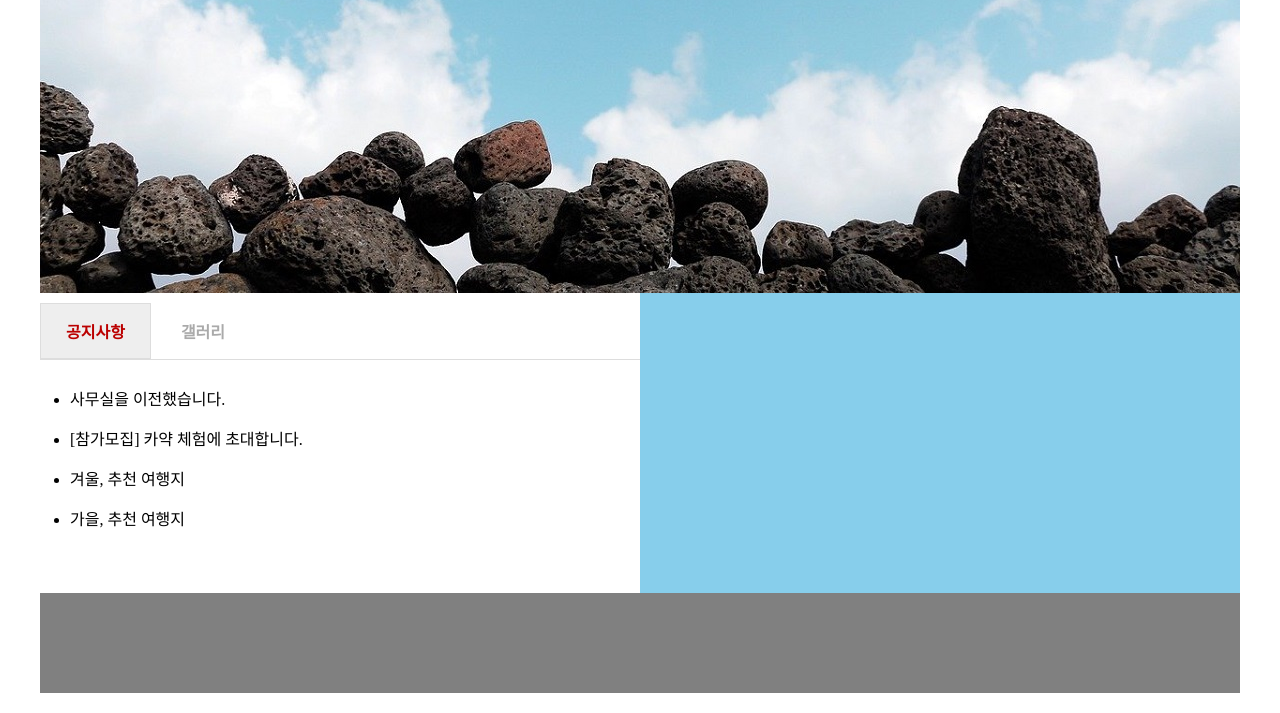
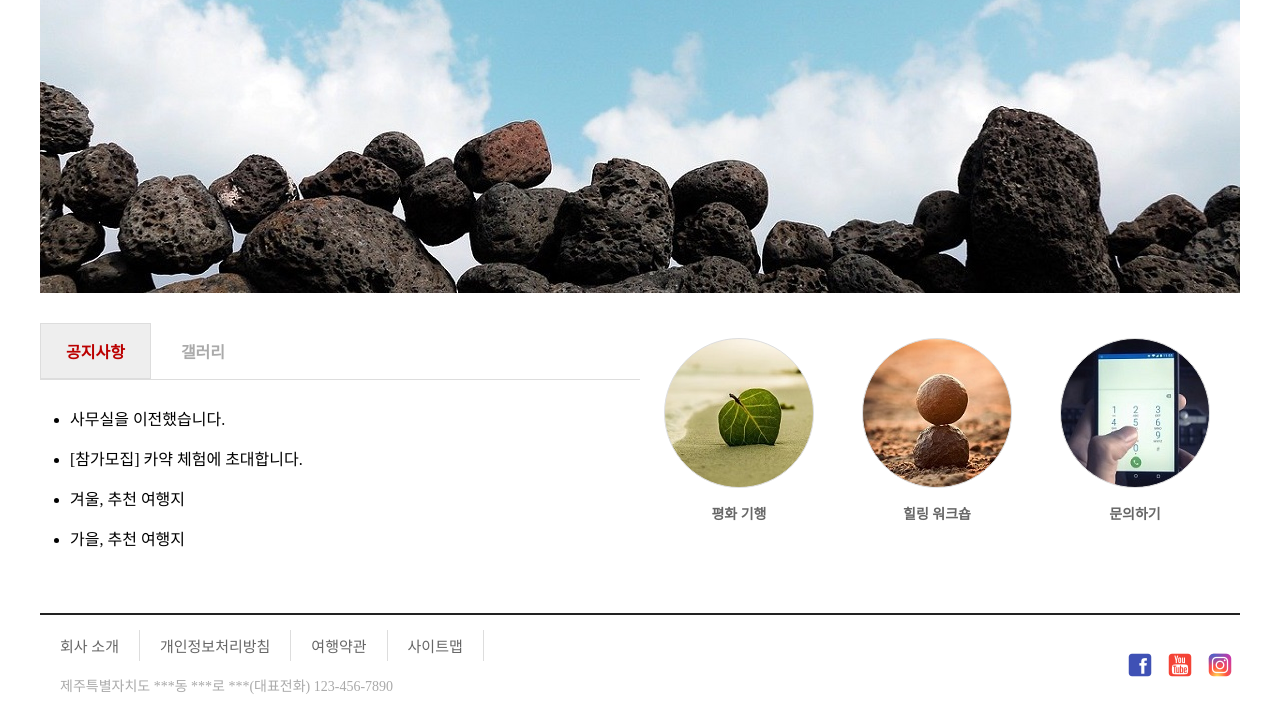
Before and after one commit to junest66/study-web, a plain HTML site: page final_project/index.html in a window 1280 px wide. Shown: the part 107-820 px from the top of the page. Drawn offline with Linux system fonts and the light colour scheme.

Commit message:
Implementing final project

```diff
--- a/final_project/index.html
+++ b/final_project/index.html
@@ -73,12 +73,47 @@
                 </div>
             </div>
             <div id="links">
-
+                <ul>
+                    <li>
+                        <a href ="#">
+                            <span id="quick-icon1"></span>
+                            <p>평화 기행</p>
+                        </a>
+                    </li>
+                    <li>
+                        <a href ="#">
+                            <span id="quick-icon2"></span>
+                            <p>힐링 워크숍</p>
+                        </a>
+                    </li>
+                    <li>
+                        <a href ="#">
+                            <span id="quick-icon3"></span>
+                            <p>문의하기</p>
+                        </a>
+                    </li>
+                </ul>
             </div>
         </div>
-
         <footer>
-
+            <div id="bottomMenu">
+                <ul>
+                    <li><a href="#">회사 소개</a></li>
+                    <li><a href="#">개인정보처리방침</a></li>
+                    <li><a href="#">여행약관</a></li>
+                    <li><a href="#"">사이트맵</a></li>
+                </ul>
+                <div id="sns">
+                    <ul>
+                        <li><a href="#"><img src="images/sns-1.png"</a></li>
+                        <li><a href="#"><img src="images/sns-2.png"</a></li>
+                        <li><a href="#"><img src="images/sns-3.png"</a></li>
+                    </ul>
+                </div>
+            </div>
+            <div id="company">
+                <p>제주특별자치도 ***동 ***로 ***(대표전화) 123-456-7890</p>
+            </div>
         </footer>
     </div>
     <script src="js/slidehow.js"></script>
--- a/final_project/style.css
+++ b/final_project/style.css
@@ -158,6 +158,7 @@ button:focus {
 #contents {
     width: 100%;
     height: 300px;
+    margin-top: 20px;
 }
 
 /* 탭 메뉴 영역 */
@@ -218,12 +219,81 @@ button:focus {
     float: right;
     width: 600px;
     height: 100%;
-    background-color: skyblue;
+    margin-top: 15px;
 }
-
+#links ul {
+    padding: 0;
+    overflow: hidden;
+}
+#links ul li {
+    float: left;
+    width: 33%;
+    text-align: center;
+    margin: 10px 0;
+}
+#links ul li a span {
+    display: block;
+    margin: 0 auto;
+    width: 150px;
+    height: 150px;
+    border-radius: 100%;
+    border: 1px solid #ddd;
+    line-height: 150px;
+}
+#quick-icon1 {
+    background-image: url('images/icon-1.jpg');
+}
+#quick-icon2 {
+    background-image: url('images/icon-2.jpg');
+}
+#quick-icon3 {
+    background-image: url('images/icon-3.jpg');
+}
+#links ul li a p {
+    margin-top: 15px;
+    font-weight: 600;
+    color : #666;
+}
 /* 푸터 영역 */
 footer {
     width: 100%;
     height: 100px;
-    background-color: gray;
+    border-top: 2px solid #222;
 }
+#bottomMenu {
+    width: 100%;
+    height: 20px;
+    position: relative;
+}
+#bottomMenu ul {
+    margin-top: 15px;
+}
+#bottomMenu ul li {
+    float: left;
+    padding: 5px 20px;
+    border-right: 1px solid #ddd;
+}
+#bottomMenu ul li:last-chlid {
+    border-right: none;
+}
+#bottomMenu ul li a, #bottomMenu ul li a:visited {
+    font-size: 15px;
+    color: #666
+}
+#sns {
+    position: absolute;
+    right: 0;
+}
+#sns ul li {
+    border: none;
+    padding: 5px;
+}
+#company {
+    clear: left;
+    margin-top: 25px;
+    margin-left: 20px;
+}
+p {
+    font-size: 14px;
+    color: #aaa;
+}
```
